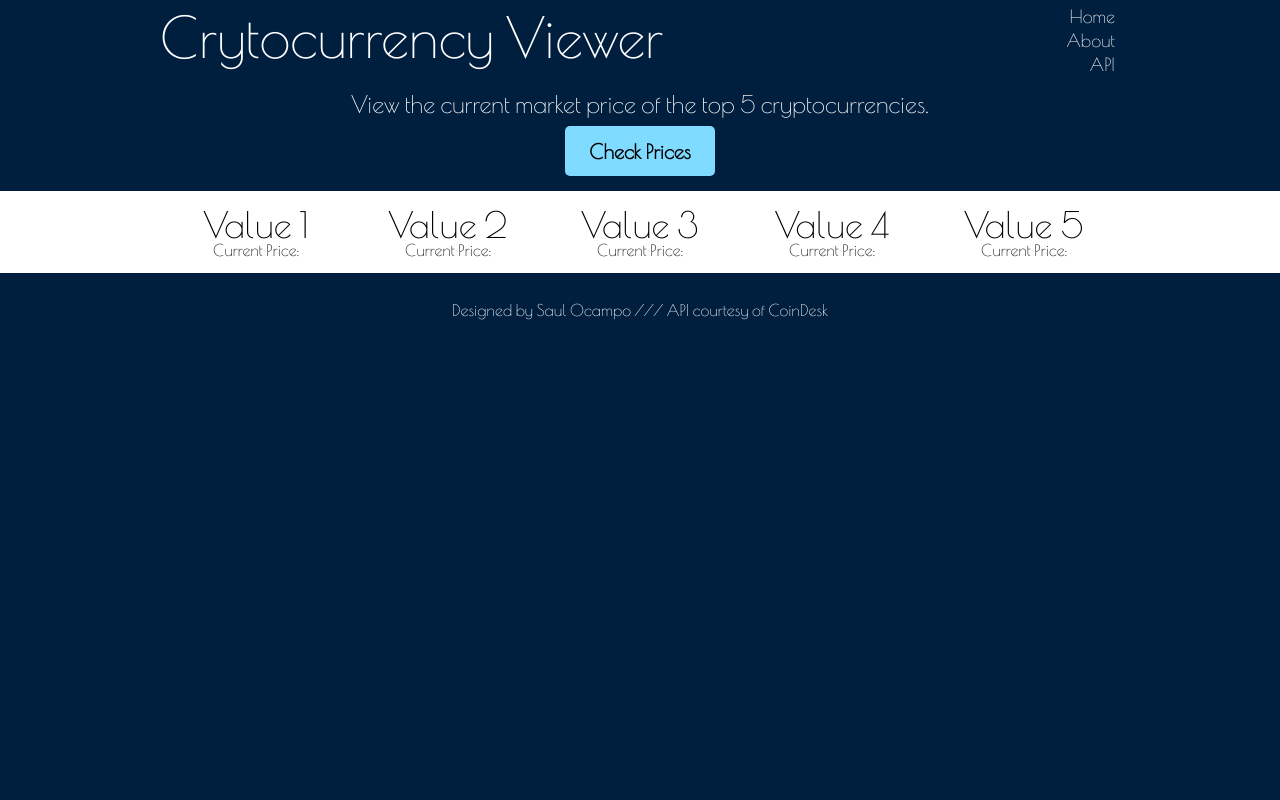
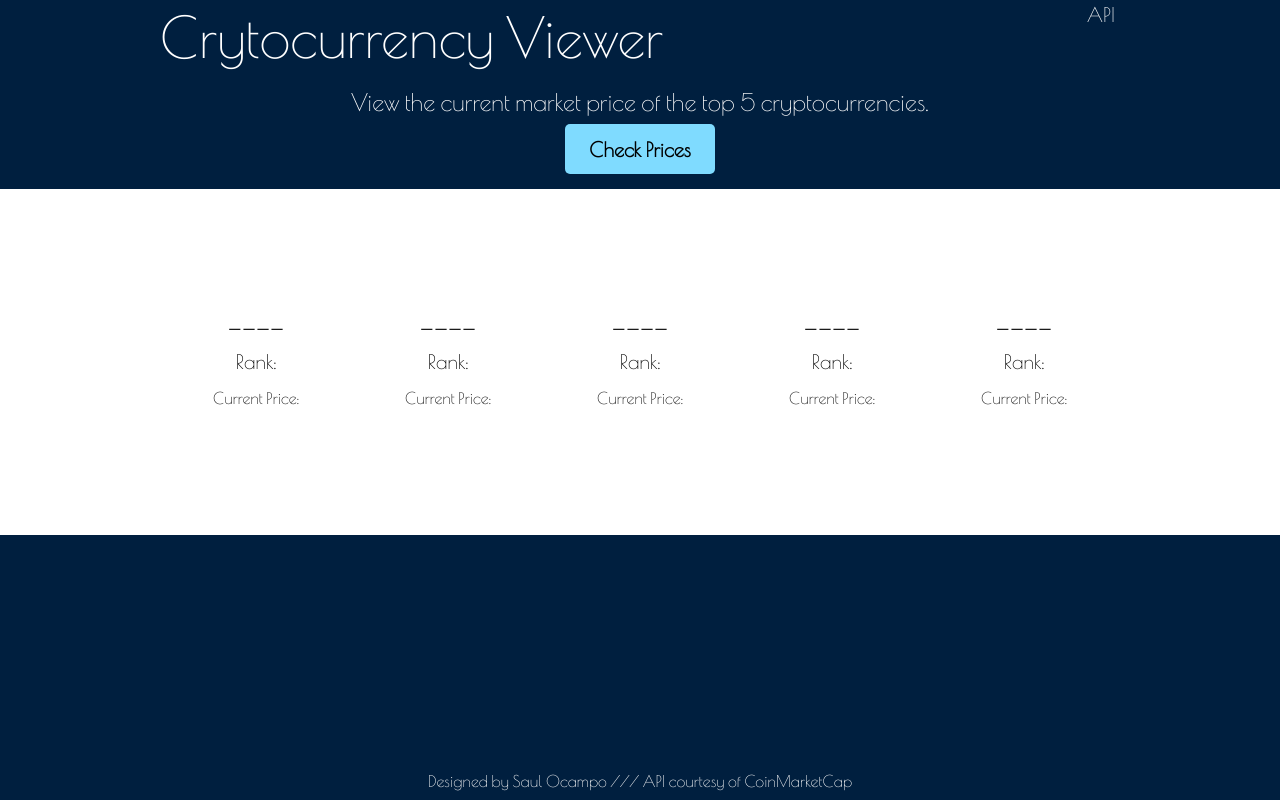
Before and after one commit to digitalh2o2/cryptocurrency, a plain HTML site: page index.html in a window 1280 px wide. Drawn offline with nearby package versions, Linux system fonts and the light colour scheme; no server answers.

Commit message:
Completed API pull and DOM updates. CSS Media queries next

```diff
--- a/index.html
+++ b/index.html
@@ -5,7 +5,6 @@
     <title>Cryptocurrency Viewer</title>
     <link rel="stylesheet" type="text/css" href="main.css">
     <link href="https://fonts.googleapis.com/css?family=Poiret+One" rel="stylesheet">
-    <script type="text/javascript" src="main.js"></script>
   </head>
   <body>
     <header class="primary-header container">
@@ -13,10 +12,8 @@
       <h1 class="main-title">Crytocurrency Viewer</h1>
 
       <nav class="primary-nav">
-        <ul>
-          <li>Home</li><!--
-          --><li>About</li><!--
-          --><li>API</li>
+        <ul><!--
+          --><li><a href="https://coinmarketcap.com/api/">API</a></li>
         </ul>
       </nav>
 
@@ -36,28 +33,33 @@
       <section class="grid">
 
         <section class="col-1-5">
-          <h1>Value 1</h1>
-          <h3>Current Price:</h3>
+          <h1>----</h1>
+          <h3>Rank:</h3>
+          <h4>Current Price:</h4>
         </section><!--
 
         --><section class="col-1-5">
-          <h1>Value 2</h1>
-          <h3>Current Price:</h3>
+          <h1>----</h1>
+          <h3>Rank:</h3>
+          <h4>Current Price:</h4>
         </section><!--
 
         --><section class="col-1-5">
-          <h1>Value 3</h1>
-          <h3>Current Price:</h3>
+          <h1>----</h1>
+          <h3>Rank:</h3>
+          <h4>Current Price:</h4>
         </section><!--
 
         --><section class="col-1-5">
-          <h1>Value 4</h1>
-          <h3>Current Price:</h3>
+          <h1>----</h1>
+          <h3>Rank:</h3>
+          <h4>Current Price:</h4>
         </section><!--
 
         --><section class="col-1-5">
-          <h1>Value 5</h1>
-          <h3>Current Price:</h3>
+          <h1>----</h1>
+          <h3>Rank:</h3>
+          <h4>Current Price:</h4>
         </section>
 
       </section>
@@ -67,9 +69,9 @@
 
     <!-- Footer -->
 
-    <footer class="container">
-      <small>Designed by Saul Ocampo /// API courtesy of CoinDesk</small>
+    <footer class="footer">
+      <small>Designed by Saul Ocampo /// <a href="https://coinmarketcap.com/">API courtesy of CoinMarketCap</a></small>
     </footer>
-
+    <script type="text/javascript" src="main.js"></script>
   </body>
 </html>
--- a/main.css
+++ b/main.css
@@ -57,7 +57,7 @@ body {
   background: #001f3f;
 }
 
-h1, h3, p, ul, .btn, small {
+h1, h3, h4, h5, p, ul, .btn, small {
   font-family: 'Poiret One', cursive;
 }
 
@@ -97,10 +97,19 @@ h1, h3, p, ul, .btn, small {
 
 .primary-nav {
   text-align: right;
-  line-height: 24px;
+  margin-bottom: 50px;
   font-size: 18px;
   color: white;
   padding: 5px;
+}
+
+.primary-nav {
+  font-size: 20px;
+}
+
+.primary-nav a {
+  text-decoration: none;
+  color: white;
 }
 
 /*
@@ -124,8 +133,8 @@ h1, h3, p, ul, .btn, small {
 
 .col-1-5 {
   display: inline-block;
-  vertical-align: top;
-  padding: 15px 0;
+  line-height: 24px;
+  margin: 100px 0;
   width: 20%;
 }
 
@@ -138,11 +147,25 @@ h1, h3, p, ul, .btn, small {
 .row {
   min-width: 960px;
   background: #fff;
+  padding: 25px 0;
   text-align: center;
 }
 
 .row h1 {
   font-size: 36px;
+}
+
+.row h3 {
+  font-size: 20px;
+  line-height: 48px;
+}
+
+.negative {
+  color: red;
+}
+
+.positive {
+  color: green;
 }
 
 /*
@@ -173,9 +196,16 @@ button {
   ======================================
 */
 
-footer {
+.footer {
   color: white;
-  line-height: 44px;
-  padding-top: 15px;
+  position: absolute;
+  left: 0;
+  right: 0;
+  bottom: 10px;
   text-align: center;
 }
+
+.footer a {
+  color: white;
+  text-decoration: none;
+}
--- a/main.js
+++ b/main.js
@@ -1,22 +1,32 @@
 // Query Selectors //
 
 const columns = document.getElementsByClassName('col-1-5');
+const button = document.querySelector('button')
+button.addEventListener('click', getPromise);
 
-console.log(columns);
+// Promise Function //
 
-const pricePromise = fetch("https://api.coinmarketcap.com/v1/ticker/?limit=5")
-
+function getPromise() {
+  const pricePromise = fetch("https://api.coinmarketcap.com/v1/ticker/?limit=5");
   pricePromise
     .then(function(data) {
       data.json()
       .then(function(data){
           for(let i = 0; i < columns.length; i++) {
-        columns[i].innerHTML = `<h1>${data[i].name}</h1>`
+            columns[i].innerHTML =
+              `<h1>${data[i].name}</h1>
+
+               <h3>Rank: ${data[i].rank}</h1>
+               <h4>Current Price: $${data[i].price_usd}</h4>
+               <h4>Percent Change 24h</h4>
+              ${data[i].percent_change_24h > 0 ?
+                `<h5 class="positive">+${data[i].percent_change_24h}%</h5>` : `<h5 class="negative">${data[i].percent_change_24h}%</h5>`
               }
-      console.log(data[0].name)
-      console.log(data);
+              `
+        }
       })
       .catch(function(err){
         console.log(err);
       })
     })
+}
```
Lines whose indentation alone changed are shown as unchanged.
